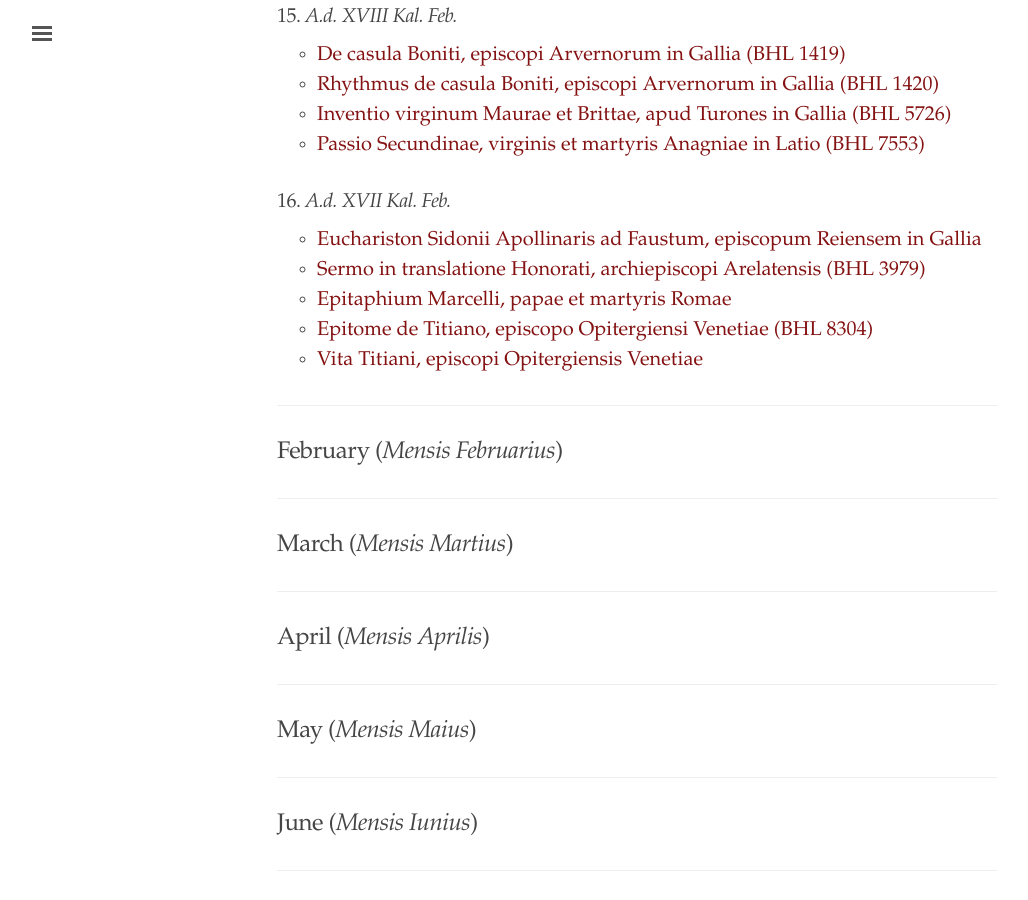
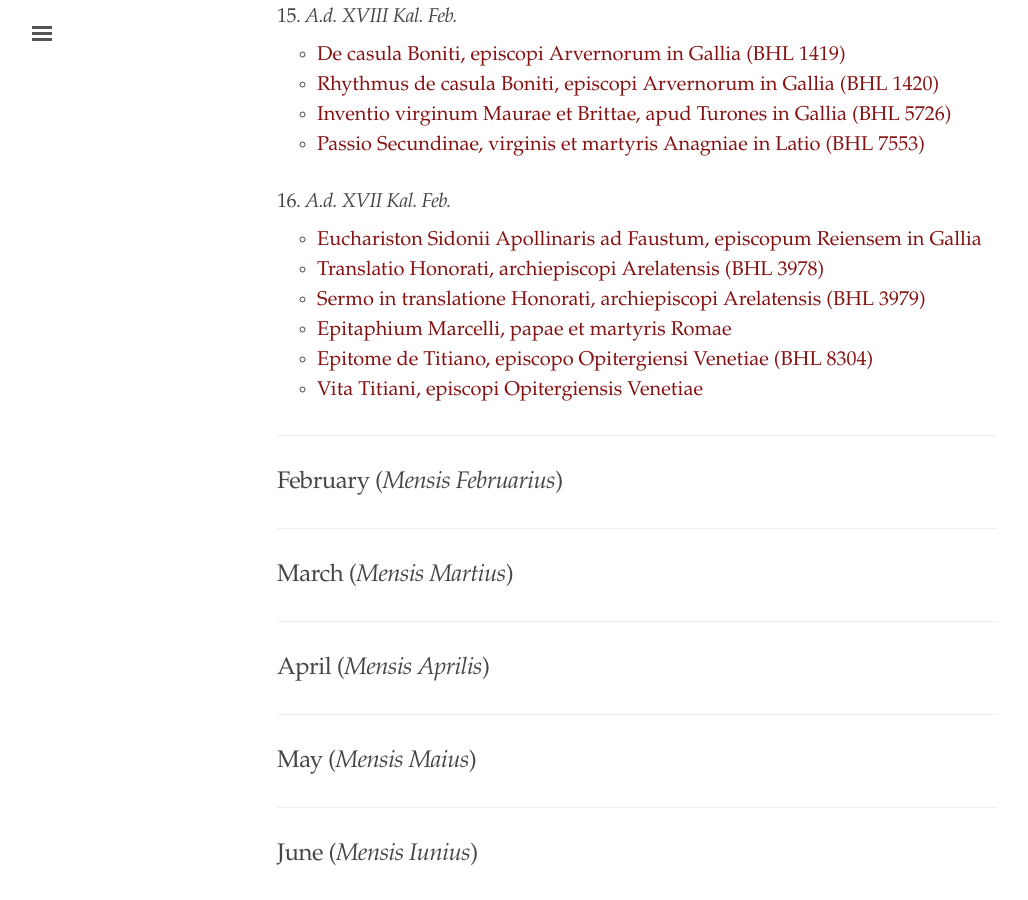
Before and after one commit to cjkoepke1/latin-hagiography, a Jekyll site: the page built from index.md, in a window 1280 px wide and 900 px high, scrolled down 5045 px. Shown: the whole window, without its empty margins (3-1031 px from the left). Built offline with Jekyll 4.4.1, drawn with Linux system fonts in a browser that asks for light colours.

Commit message:
Added Translatio Honorati Arelatensis

```diff
--- a/index.md
+++ b/index.md
@@ -179,6 +179,7 @@ title: "Latin Hagiography"
 ### 16. *A.d. XVII Kal. Feb.*
 
 - [Euchariston Sidonii Apollinaris ad Faustum, episcopum Reiensem in Gallia](https://cjkoepke1.github.io/latin-hagiography/texts/euchariston-ad-faustum/)
+- [Translatio Honorati, archiepiscopi Arelatensis (BHL 3978)](https://cjkoepke1.github.io/latin-hagiography/texts/translatio-honorati-arelatensis/)
 - [Sermo in translatione Honorati, archiepiscopi Arelatensis (BHL 3979)](https://cjkoepke1.github.io/latin-hagiography/texts/sermo-in-translatione-honorati/)
 - [Epitaphium Marcelli, papae et martyris Romae](https://cjkoepke1.github.io/latin-hagiography/texts/epitaphium-marcelli-papae/)
 - [Epitome de Titiano, episcopo Opitergiensi Venetiae (BHL 8304)](https://cjkoepke1.github.io/latin-hagiography/texts/epitome-de-titiano-opitergiensi/)
```
